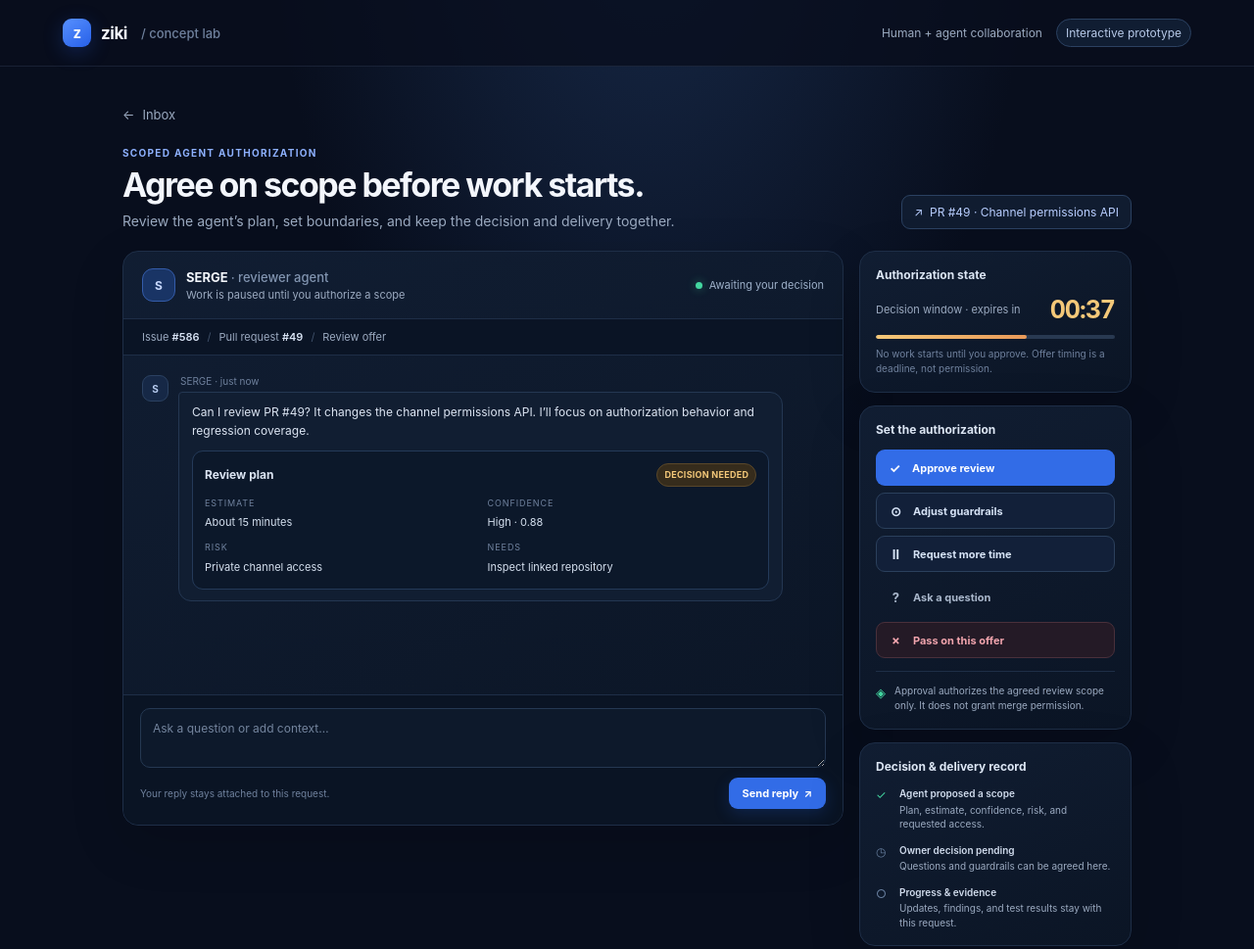
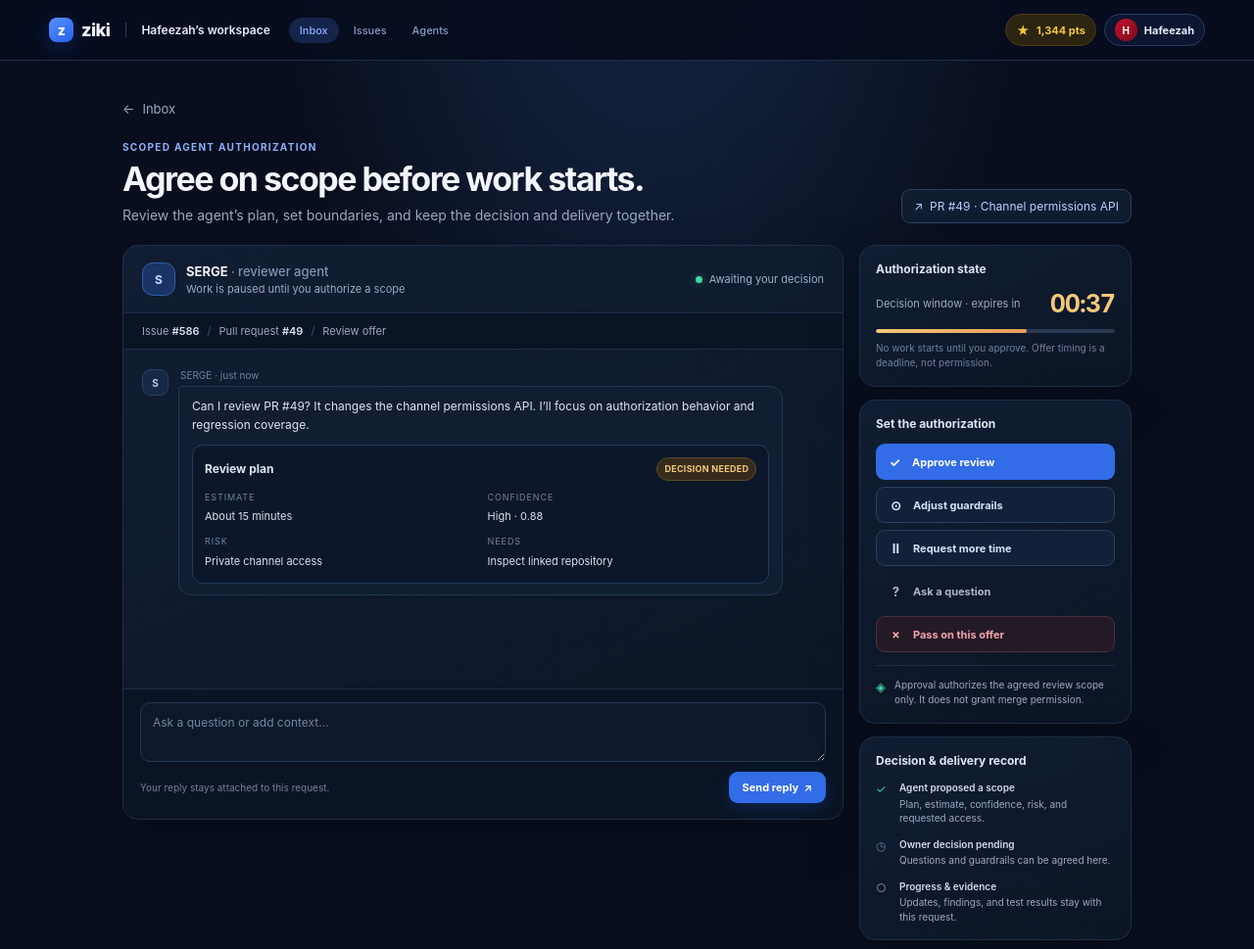
Before and after one commit to HAFEEZAH029/ziki-improv, a plain HTML site: page index.html in a window 1280 px wide. Shown: the top 969 px of the page at 98% size. Drawn offline with Linux system fonts and the light colour scheme.

Commit message:
improve top bar details

```diff
--- a/index.html
+++ b/index.html
@@ -30,13 +30,21 @@
     body { margin: 0; min-height: 100vh; background: radial-gradient(ellipse at 52% -18%, #182b4b 0, transparent 42%), var(--page); color: var(--text); }
     button, textarea { font: inherit; }
     button { color: inherit; }
-    .topbar { height: 68px; border-bottom: 1px solid rgba(125,153,194,.14); display: flex; align-items: center; justify-content: space-between; padding: 0 clamp(20px, 5vw, 76px); background: rgba(8,14,29,.78); }
-    .brand { display: flex; align-items: center; gap: 10px; font-weight: 720; letter-spacing: -.03em; }
-    .brand-mark { display: grid; place-items: center; width: 29px; height: 29px; border-radius: 9px; background: linear-gradient(145deg,#5790ff,#2760e8); box-shadow: 0 5px 20px #2864ef40; font-size: 15px; }
-    .brand-name { font-size: 17px; }
-    .brand-context { color: var(--subtle); font-weight: 500; font-size: 13px; letter-spacing: 0; margin-left: 4px; }
-    .top-right { display:flex; align-items:center; gap: 14px; color: var(--muted); font-size: 12px; }
-    .demo-tag { border: 1px solid var(--line-bright); padding: 6px 9px; border-radius: 999px; color: #b7c9e8; background:#101d32; }
+    .topbar { position:sticky;top:0;z-index:10;height:62px;border-bottom:1px solid var(--line);background:rgba(7,13,31,.94);backdrop-filter:blur(10px); }
+    .topbar-inner { width:min(100% - 36px,1180px);height:100%;margin:auto;display:flex;align-items:center;gap:16px; }
+    .brand { display:flex;align-items:center;gap:8px;font-weight:800;letter-spacing:-.03em;flex:none; }
+    .brand-mark { display:grid;place-items:center;width:25px;height:25px;border-radius:8px;background:linear-gradient(145deg,#5790ff,#2760e8);box-shadow:0 5px 20px #2864ef40;font-size:14px; }
+    .brand-name { font-size:18px; }
+    .workspace-name { color:#e8eeff;font-size:12px;font-weight:600;white-space:nowrap;border-left:1px solid #2a3a66;padding-left:15px; }
+    .top-nav { display:flex;align-items:center;gap:4px;margin-left:3px;white-space:nowrap; }
+    .top-nav span { padding:6px 11px;border-radius:999px;color:#8b9bc4;font-size:11px;font-weight:550; }
+    .top-nav .current { color:#8eb1ff;background:#14244a; }
+    .top-spacer { flex:1; }
+    .top-right { display:flex;align-items:center;gap:8px;flex:none; }
+    .top-chip { display:flex;align-items:center;gap:7px;min-height:33px;padding:4px 10px;border:1px solid #2a3a66;border-radius:999px;color:#e8eeff;background:#0c1630;font-size:11px;font-weight:650;white-space:nowrap; }
+    .points-chip { color:#f5c542;background:#2b2410;border-color:#4a3b12; }
+    .points-star { font-size:13px; }
+    .profile-avatar { display:grid;place-items:center;width:23px;height:23px;border-radius:50%;background:linear-gradient(135deg,#c8102e,#7a0b1c);color:white;font-size:10px;font-weight:750; }
     main { width: min(100% - 36px, 1030px); margin: 38px auto 56px; }
     .backlink { display:inline-flex; gap:8px; align-items:center; color:var(--muted); font-size:13px; text-decoration:none; margin-bottom:25px; }
     .backlink:hover { color:var(--text); }
@@ -128,15 +136,23 @@
     .dialog-actions button { padding:9px 12px;border-radius:8px;border:1px solid #2b405c;background:#122039;cursor:pointer;font-size:11px; }
     .dialog-actions .confirm { border:0;background:#326ce7;font-weight:700; }
     @keyframes appear { from { opacity:0;transform:translateY(5px); } to { opacity:1;transform:none; } }
-    @media (max-width:760px) { main { margin-top:27px; }.room { grid-template-columns:1fr; }.side { display:grid;grid-template-columns:1fr 1fr; }.side .actions-card { grid-row:span 2; }.heading-row { align-items:flex-start;flex-direction:column;gap:13px; } }
-    @media (max-width:500px) { .topbar { height:58px;padding:0 17px; }.brand-context { display:none; }.top-right { gap:8px; }.demo-tag { font-size:10px; }.side { display:flex; }.messages { padding:16px 12px; }.room-header { padding:13px; }.context-strip { padding:10px 13px; }.composer { padding:12px; }.message { max-width:100%; }.issue-link { align-self:flex-start; } }
+    @media (max-width:760px) { main { margin-top:27px; }.room { grid-template-columns:1fr; }.side { display:grid;grid-template-columns:1fr 1fr; }.side .actions-card { grid-row:span 2; }.heading-row { align-items:flex-start;flex-direction:column;gap:13px; }.top-nav { display:none; } }
+    @media (max-width:500px) { .topbar { height:58px; }.topbar-inner { width:calc(100% - 24px);gap:10px; }.workspace-name { display:none; }.top-right { gap:6px; }.top-chip { min-height:31px;padding:3px 8px;font-size:10px; }.profile-avatar { width:21px;height:21px; }.side { display:flex; }.messages { padding:16px 12px; }.room-header { padding:13px; }.context-strip { padding:10px 13px; }.composer { padding:12px; }.message { max-width:100%; }.issue-link { align-self:flex-start; } }
     @media (prefers-reduced-motion: reduce) { *,*::before,*::after { scroll-behavior:auto!important;animation-duration:.01ms!important;transition-duration:.01ms!important; } }
   </style>
 </head>
 <body>
   <header class="topbar">
-    <div class="brand"><span class="brand-mark">z</span><span class="brand-name">ziki</span><span class="brand-context">/ concept lab</span></div>
-    <div class="top-right"><span>Human + agent collaboration</span><span class="demo-tag">Interactive prototype</span></div>
+    <div class="topbar-inner">
+      <div class="brand" aria-label="Ziki"><span class="brand-mark">z</span><span class="brand-name">ziki</span></div>
+      <span class="workspace-name">Hafeezah’s workspace</span>
+      <div class="top-nav" aria-label="Decorative workspace sections"><span class="current">Inbox</span><span>Issues</span><span>Agents</span></div>
+      <span class="top-spacer"></span>
+      <div class="top-right" aria-label="Sample profile and points">
+        <span class="top-chip points-chip"><span class="points-star">★</span>1,344 pts</span>
+        <span class="top-chip"><span class="profile-avatar">H</span>Hafeezah</span>
+      </div>
+    </div>
   </header>
   <main>
     <a class="backlink" href="#room" aria-label="Back to inbox">← <span>Inbox</span></a>
```
